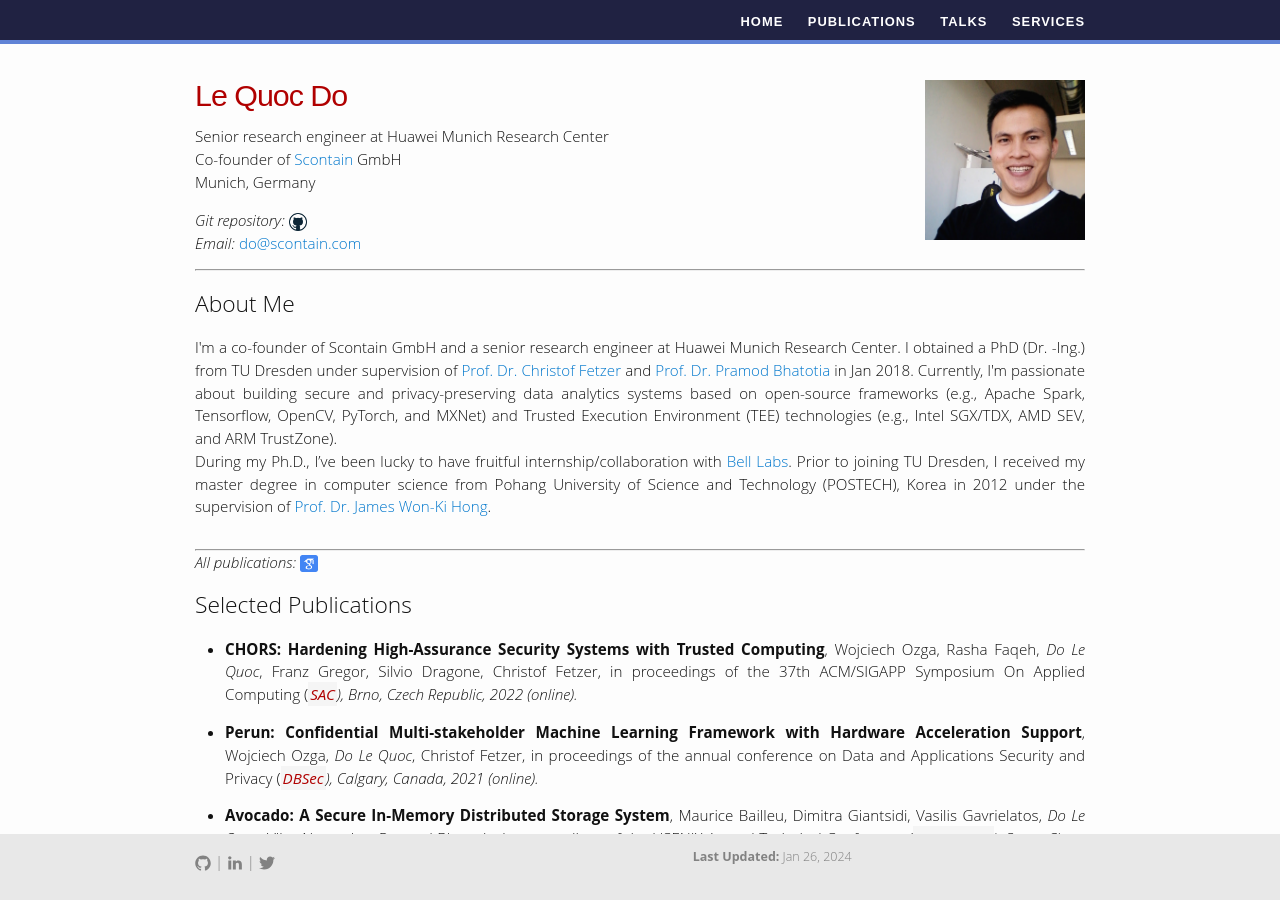
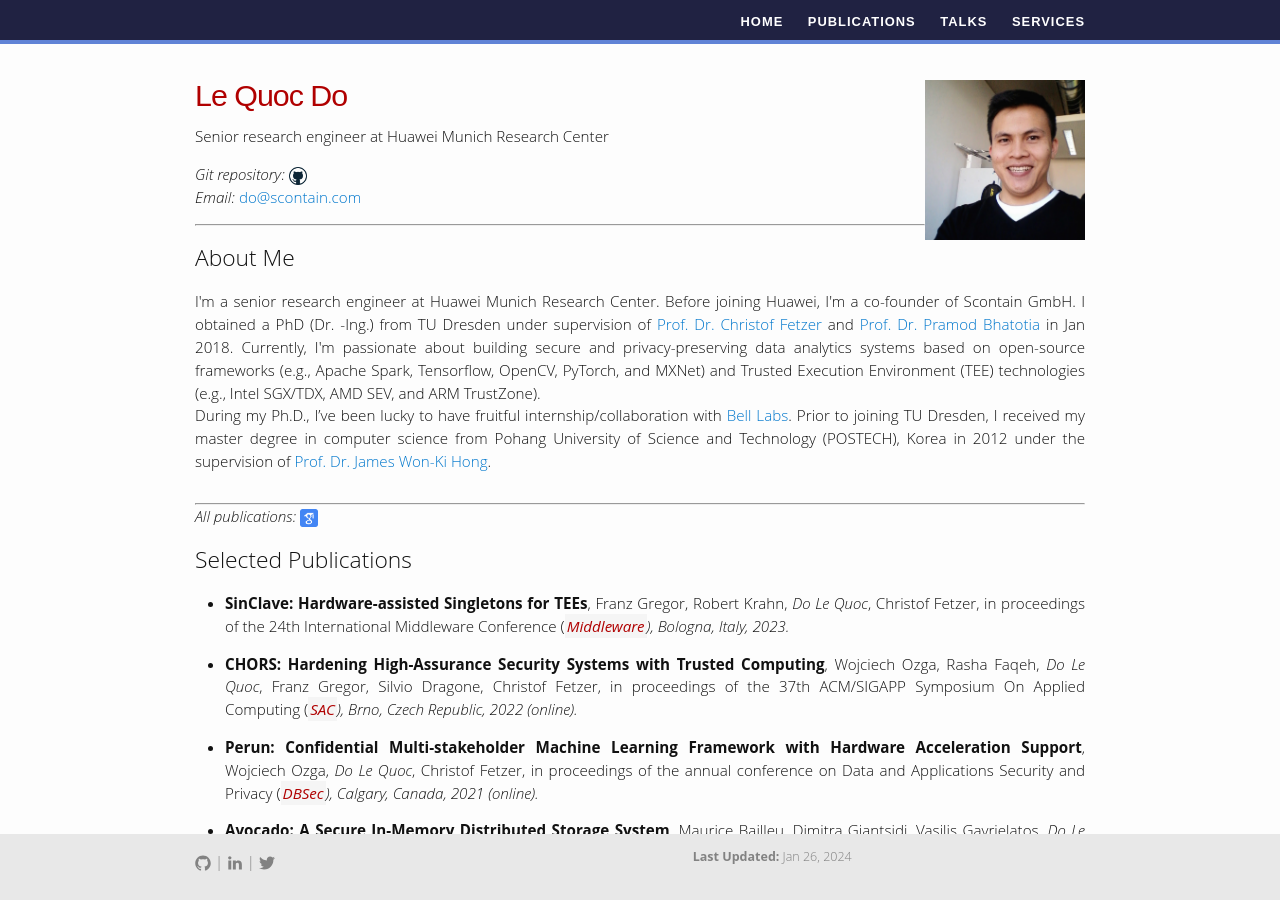
Before and after one commit to doflink/doflink.github.io, a Jekyll site: the page built from index.md, in a window 1280 px wide and 900 px high. Built offline with Jekyll 4.4.1, drawn with Linux system fonts in a browser that asks for light colours; our own code applies the rules of GitHub Pages for plain Markdown files.

Commit message:
feat: update status

```diff
--- a/index.md
+++ b/index.md
@@ -4,8 +4,8 @@ layout: default
 
 # Le Quoc Do <a href="/images/me.jpg" target="_blank"> <img src="images/me.jpg" alt="Le Quoc Do" style="width:160px;" align="right"></a>
 Senior research engineer at Huawei Munich Research Center <br>
-Co-founder of <a href="https://scontain.com/" target="_blank">Scontain</a> GmbH <br>
-Munich, Germany <br>
+<!-- Co-founder of <a href="https://scontain.com/" target="_blank">Scontain</a> GmbH <br> -->
+<!-- Munich, Germany <br> -->
 
 
 <!-- <em>Curriculum Vitae: </em><a href="/files/CV_new.pdf" target="_blank">PDF</a>  <small>(September, 2017)</small> <br> -->
@@ -26,7 +26,7 @@ Munich, Germany <br>
 <p align="justify">
 <!-- a class="tosu">I have successfully defended my PhD thesis!!!</a> -->
 
-I'm a co-founder of Scontain GmbH and a senior research engineer at Huawei Munich Research Center. I obtained a PhD (Dr. -Ing.) from TU Dresden under supervision of <a href="https://tu-dresden.de/ing/informatik/sya/se/die-professur/inhaber-in" target="_blank"> Prof. Dr. Christof Fetzer</a> and <a href="http://homepages.inf.ed.ac.uk/pbhatoti" target="_blank"> Prof. Dr. Pramod Bhatotia</a> in Jan 2018.
+I'm a senior research engineer at Huawei Munich Research Center. Before joining Huawei, I'm a co-founder of Scontain GmbH. I obtained a PhD (Dr. -Ing.) from TU Dresden under supervision of <a href="https://tu-dresden.de/ing/informatik/sya/se/die-professur/inhaber-in" target="_blank"> Prof. Dr. Christof Fetzer</a> and <a href="http://homepages.inf.ed.ac.uk/pbhatoti" target="_blank"> Prof. Dr. Pramod Bhatotia</a> in Jan 2018.
 <!-- a Since April 2018, I have joined  <a href="http://scontain.com" target="_blank">Scontain</a> startup as a co-founder.-->
 Currently, I'm passionate about building secure and privacy-preserving data analytics systems based on open-source frameworks (e.g., Apache Spark, Tensorflow, OpenCV, PyTorch, and MXNet) and Trusted Execution Environment (TEE) technologies (e.g., Intel SGX/TDX, AMD SEV, and ARM TrustZone).
 <br>
@@ -37,6 +37,8 @@ During my Ph.D., I’ve been lucky to have fruitful internship/collaboration wit
 <em>All publications: </em><a href="https://scholar.google.de/citations?hl=en&user=z1VDRsUAAAAJ"> <img class="t0" width="2%" src="/images/gscholar-icon.png" alt="Google Scholar"></a><br>
 
 ## Selected Publications
+- **SinClave: Hardware-assisted Singletons for TEEs**, Franz Gregor, Robert Krahn,  _Do Le Quoc_, Christof Fetzer, in proceedings of the 24th International Middleware Conference (<em><a class="tosu">Middleware</a>), Bologna, Italy, 2023.
+
 - **CHORS: Hardening High-Assurance Security Systems with Trusted Computing**, Wojciech Ozga, Rasha Faqeh, _Do Le Quoc_, Franz Gregor, Silvio Dragone, Christof Fetzer, in proceedings of the 37th ACM/SIGAPP Symposium On Applied Computing (<em><a class="tosu">SAC</a>), Brno, Czech Republic, 2022 (online).
 
 - **Perun: Confidential Multi-stakeholder Machine Learning Framework with Hardware Acceleration Support**, Wojciech Ozga, _Do Le Quoc_, Christof Fetzer, in proceedings of the annual conference on Data and Applications Security and Privacy (<em><a class="tosu">DBSec</a>), Calgary, Canada, 2021 (online).
```
